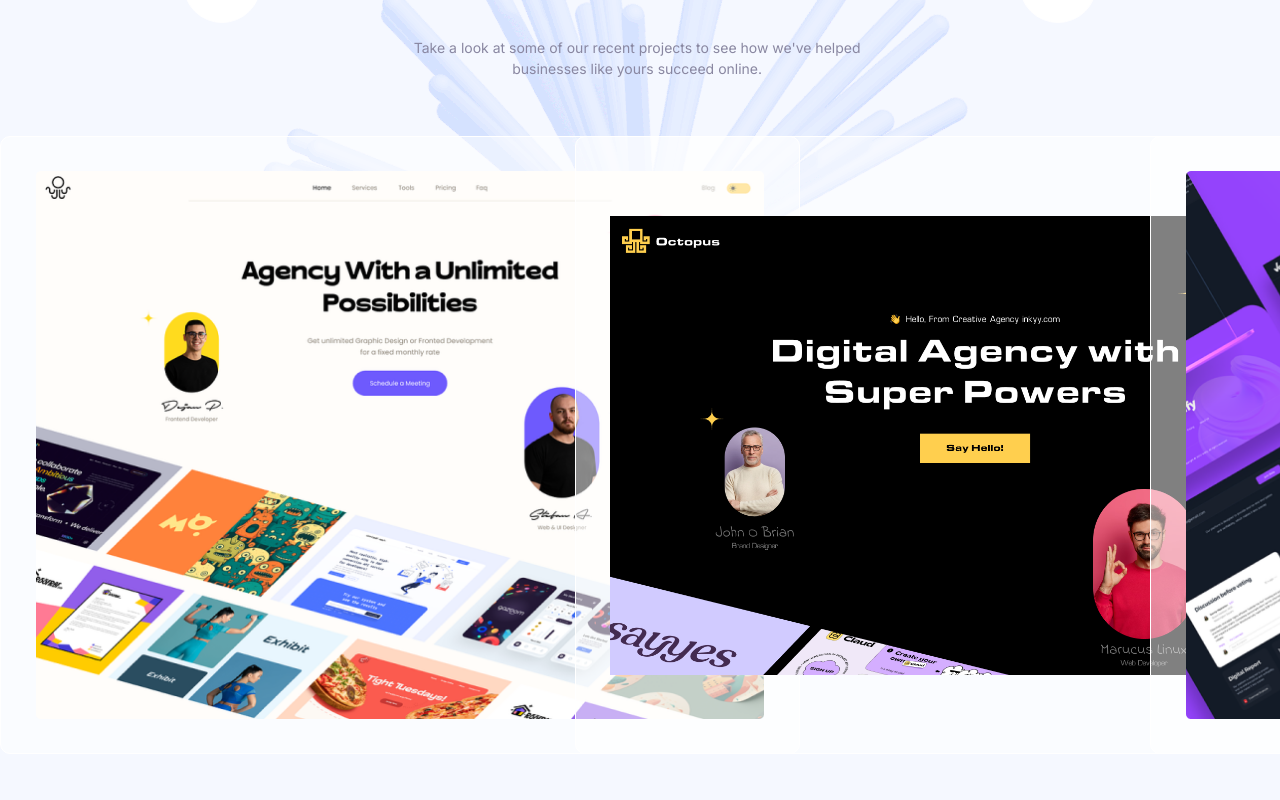
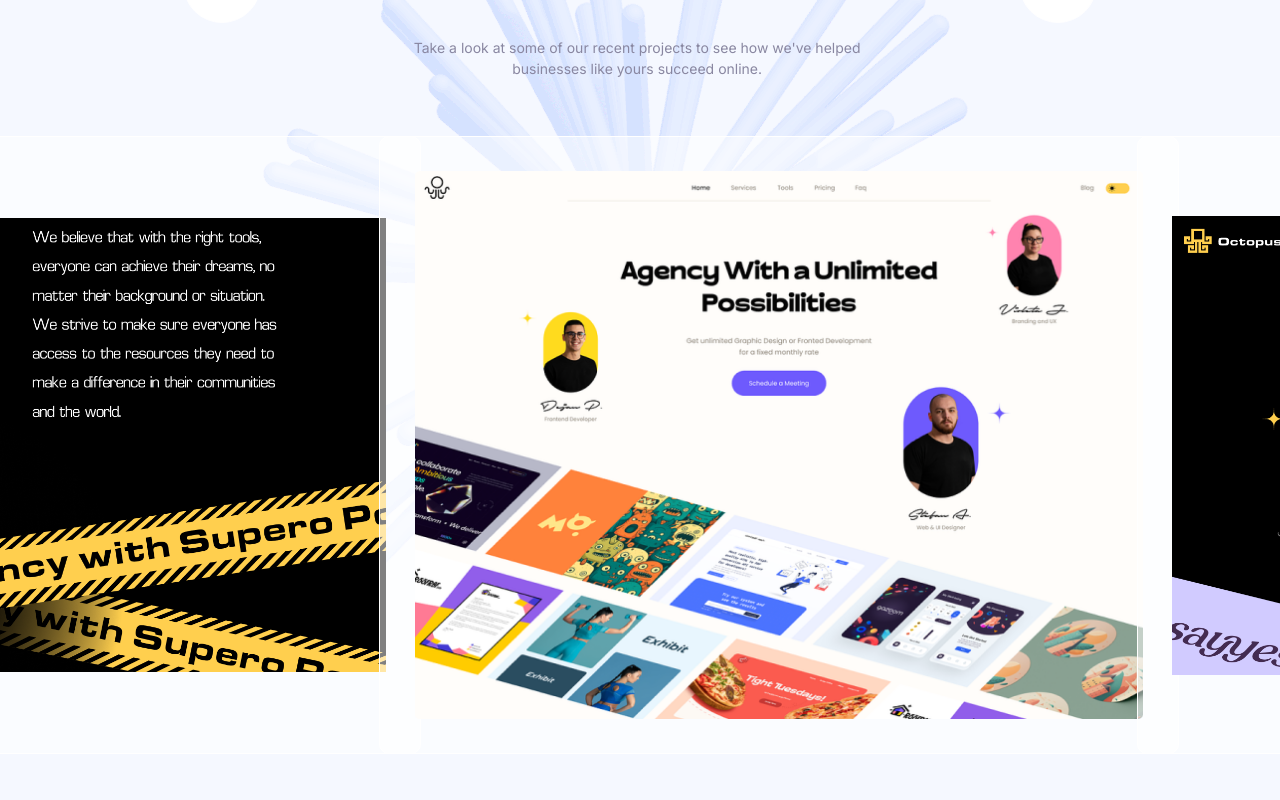
Before and after one commit to devwithfarshi/faster-ui, a Next.js app: page / in a window 1280 px wide. Shown: the part 1560-2360 px from the top of the page. Built offline with nearby package versions, Linux system fonts and the light colour scheme.

Commit message:
🐞:fix: 1440px -> resposive issue fixed

```diff
--- a/src/app/page.js
+++ b/src/app/page.js
@@ -18,7 +18,7 @@ const Home = () => {
       <FAQ />
       <div className="mt-[111px] h-px bg-borderAccent"></div>
 
-      <section className="pt-[124px] 2xl:pb-[120px] relative after:content-[''] after:absolute after:top-[5%]  2xl:after:top-0 after:left-0 after:h-full after:w-full after:bg-[url('/images/footer-bg.png')] after:bg-no-repeat after:bg-cover after:-z-10 overflow-hidden">
+      <section className="pt-[124px] 2xl:pb-[120px] relative after:content-[''] after:absolute after:top-[5%]  2xl:after:top-0 after:left-0 after:h-full after:w-full after:bg-[url('/images/footer-bg.png')] after:bg-no-repeat after:bg-cover after:-z-10 ">
         <ContactUs />
         <Footer />
       </section>
--- a/src/components/screens/Home/Banner/BannerBg.jsx
+++ b/src/components/screens/Home/Banner/BannerBg.jsx
@@ -1,8 +1,7 @@
 const BannerBg = () => {
   return (
     <svg
-      width={842}
-      height={1205}
+      className="w-[835px] 2xl:w-[842px] 2xl:h-[1205px]"
       viewBox="0 0 842 1205"
       fill="none"
       xmlns="http://www.w3.org/2000/svg"
--- a/src/components/screens/Home/Banner/index.jsx
+++ b/src/components/screens/Home/Banner/index.jsx
@@ -7,7 +7,7 @@ import BannerBg from "./BannerBg";
 const Banner = () => {
   return (
     <section className="relative h-[645px] flex items-center justify-center">
-      <div className="rotate-[46.19deg]">
+      <div className="rotate-[46.19deg] ">
         <BannerBg />
       </div>
       <div className="absolute left-1/2 top-1/2 -translate-x-1/2 -translate-y-1/2">
--- a/src/components/screens/Home/Portfolio/PortfolioSlider.jsx
+++ b/src/components/screens/Home/Portfolio/PortfolioSlider.jsx
@@ -10,8 +10,9 @@ const PortfolioSlider = ({ sliderRef }) => {
     <div className="mt-[57px]">
       <Swiper
         ref={sliderRef}
-        spaceBetween={32 + 34 * 2}
-        slidesPerView={2.4}
+        spaceBetween={32 + 34 * 6}
+        slidesPerView={2}
+        centeredSlides={true}
         loop={true}
       >
         {portfolioProjects.map((project) => (
```
